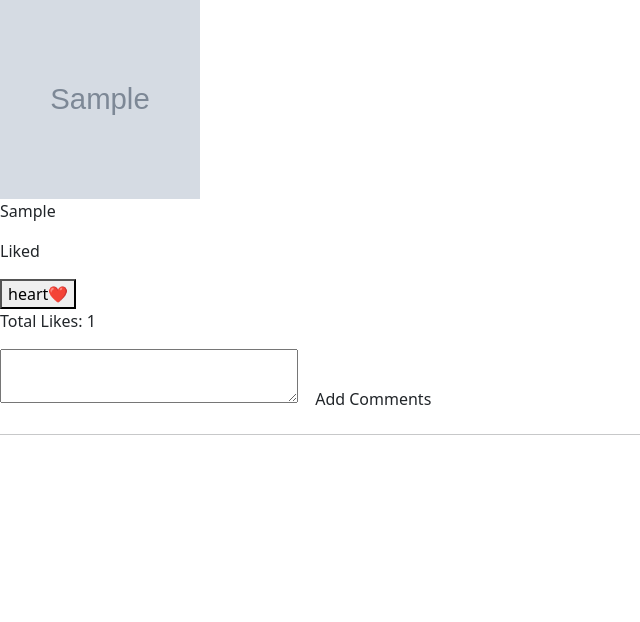
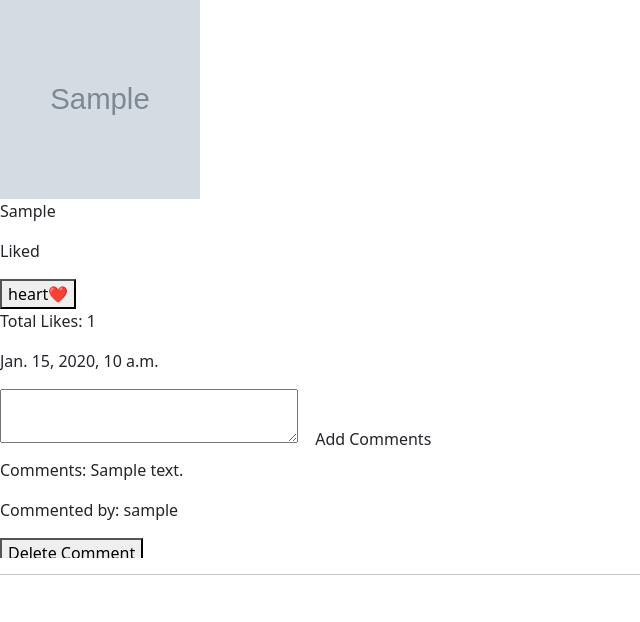
Before and after one commit to chrispaladin7/fuzzyfriends, a Django app: page / in a window 1280 px wide. Shown: the part 178-800 px from the top of the page, without its empty margins (0-640 px from the left). Run offline with Django 4.2, Linux system fonts and the light colour scheme; a user stored in the database is signed in; tables that the repository leaves empty hold one stand-in row (values such as "Sample post"); grey boxes marked "Sample" are stand-in pictures.

Commit message:
implements delete comments

```diff
--- a/main_app/templates/home.html
+++ b/main_app/templates/home.html
@@ -23,7 +23,7 @@
   {% endif %}
   <p>Total Likes: {{post.likes.count}}</p>
 
-  <p>{{ post.date }}</p>
+  <p>{{ post.created_at }}</p>
 </div>
 <div>
   <form action="{% url 'add_comment' post.id %}" method="POST">
@@ -31,10 +31,16 @@
     <textarea name="comment" id="" cols="30" rows="2"></textarea>
     <input type="submit" class="btn" value="Add Comments">
   </form>
-  <div style="height: 00px;" class="overflow-auto">
-    {% for comment in comments %}
+  <div style="height: 100px;" class="overflow-auto">
+    {% for comment in post.comment_set.all %}
     <p>Comments: {{comment.comment}}</p>
-    <p>Post id: {{comment.post}}</p>
+    <p>Commented by: {{comment.user}}</p>
+    {% if user == comment.user %}
+    <form action="{% url 'delete_comment' comment.id %}" method="POST">
+      {% csrf_token %}
+      <button type="submit">Delete Comment</button>
+    </form>
+    {% endif %}
     {% endfor %}
   </div>
 </div>
--- a/main_app/urls.py
+++ b/main_app/urls.py
@@ -15,6 +15,7 @@ urlpatterns = [
   path('posts/', views.posts_list, name='posts_list'),
   # Comments
   path('comments/<int:post_id>/create', views.add_comment, name='add_comment'),
+   path('comments/<int:comment_id>/delete/', views.delete_comment, name='delete_comment'),
   #signup
   path('accounts/signup/', views.signup, name='signup'),
 ]
--- a/main_app/views.py
+++ b/main_app/views.py
@@ -1,7 +1,7 @@
 import os
 import uuid
 import boto3
-from django.shortcuts import render, redirect
+from django.shortcuts import render, redirect, get_object_or_404
 from django.views.generic import ListView, CreateView, UpdateView, DeleteView
 from django.contrib.auth import login
 from django.contrib.auth.forms import UserCreationForm
@@ -35,9 +35,6 @@ class PetCreate(LoginRequiredMixin, CreateView):
 
     def form_valid(self, form):
         form.instance.user = self.request.user
-
-
-        # photo-file will be the "name" attribute on the <input type="file">
         photo_file = self.request.FILES.get('profile_picture', None)
         if photo_file:
             s3 = boto3.client('s3')
@@ -132,6 +129,15 @@ def your_view(request):
 
   return render(request, 'your_template.html', context)
 
+@login_required
+def delete_comment(request, comment_id):
+    comment = get_object_or_404(Comment, id=comment_id)
+    if request.user == comment.user:
+        comment.delete()
+    else:
+        pass
+    return redirect('home')
+
 def signup(request):
     error_message = ''
     if request.method == 'POST':
```
